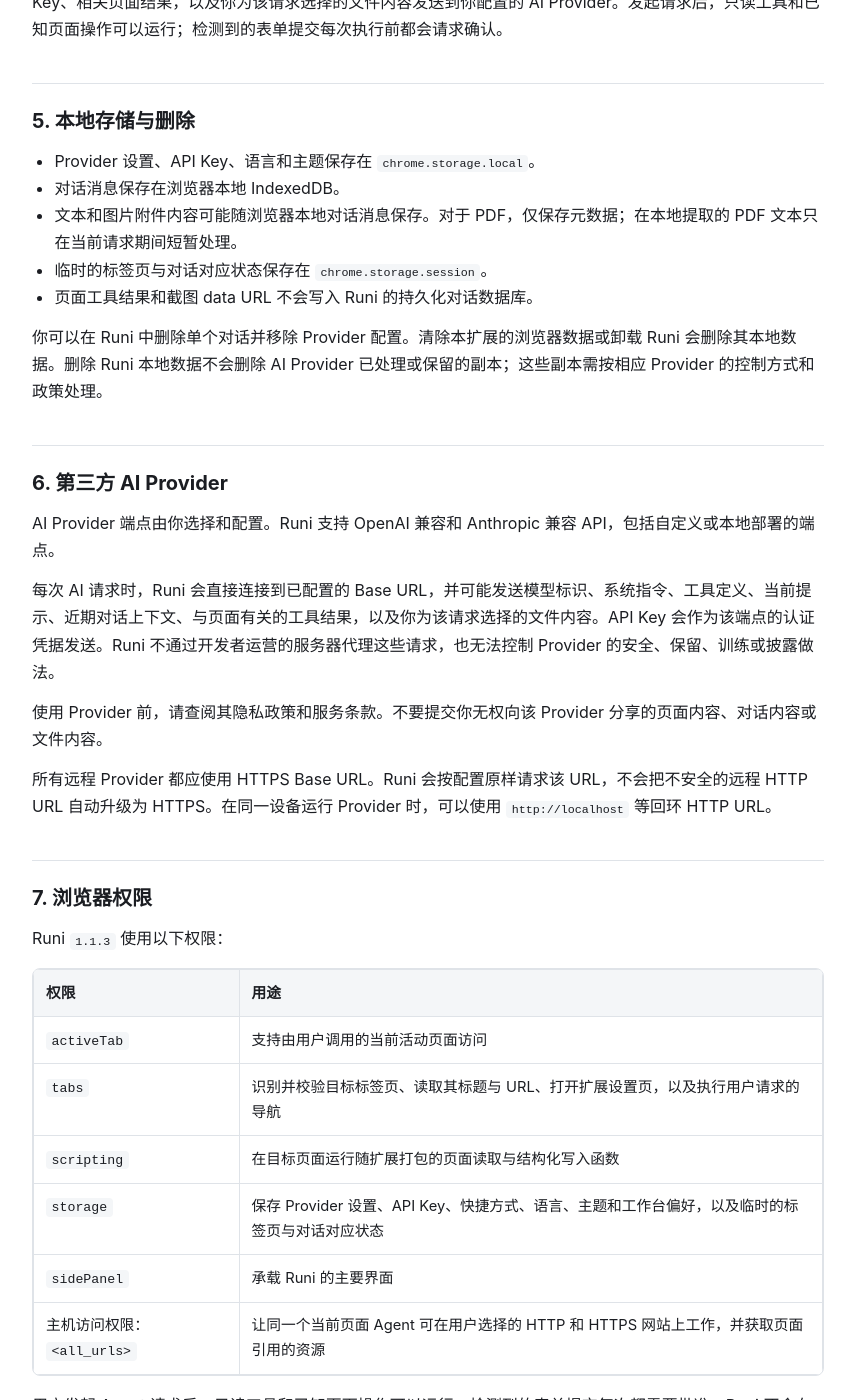
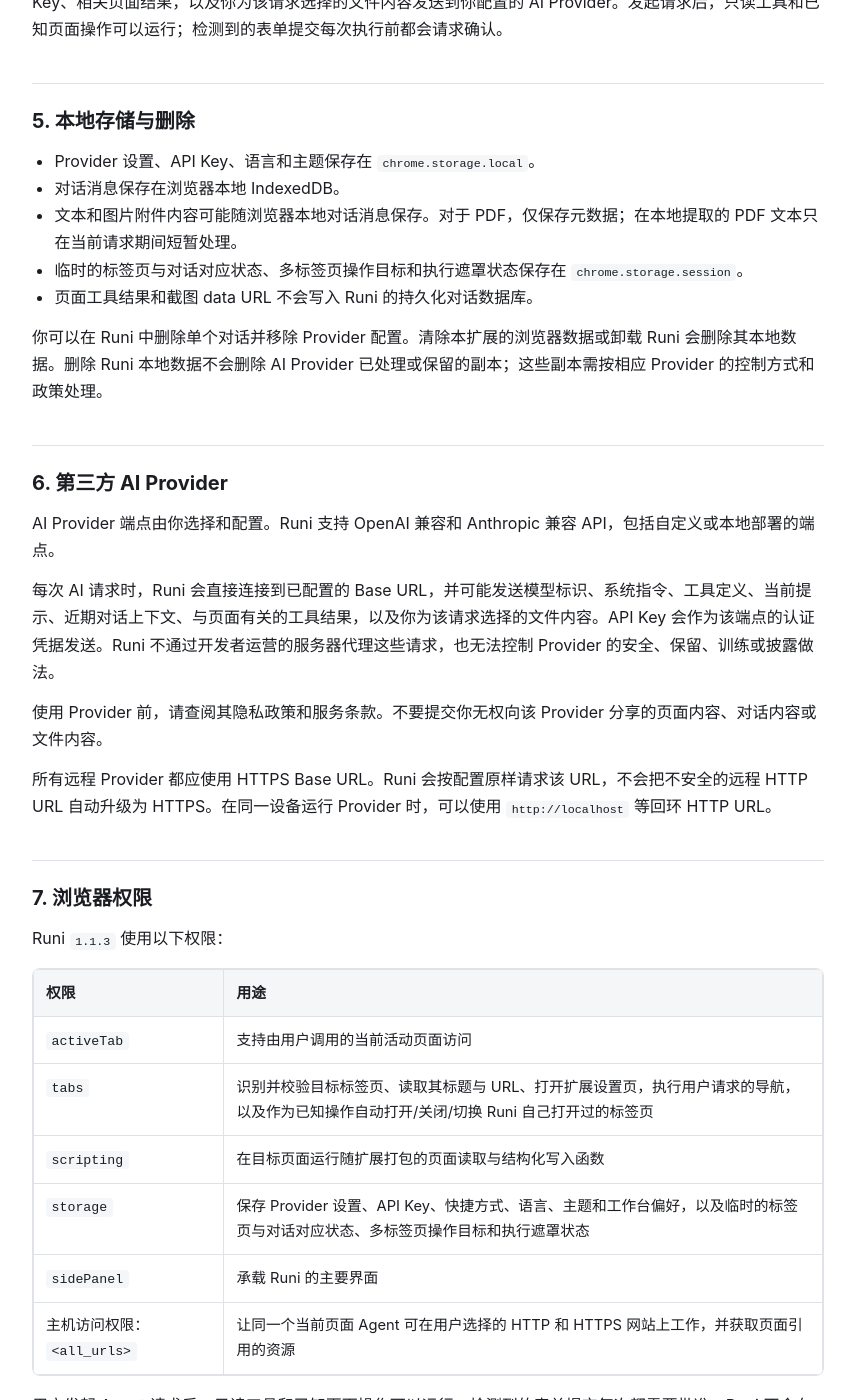
Before and after one commit to OmniMindNB/ai-assistant-for-browsers, a Jekyll site: the page built from docs/privacy-policy.md, in a window 1280 px wide and 1400 px high, scrolled down 2117 px. Shown: the whole window, without its empty margins (212-1067 px from the left). Built offline with Jekyll 4.4.1, drawn with Linux system fonts in a browser that asks for light colours; some of the changed text lies outside the part shown.

Commit message:
docs: 补齐多标签页编排、执行遮罩等已落地能力到 README/CLAUDE.md/合规文档
README.md/README.en.md、CLAUDE.md 的 Agent loop 架构描述仍停留在多标签页编排
（tab-session*.ts）、执行期页面遮罩（agent-overlay.ts/tab-overlay-state.ts）、
task-outcome.ts、tool-call-repair.ts、form-render.ts、action-result-text.ts、
content-script-messaging.ts 等特性落地之前，工具数量（10 只读+8 写入）也已过时
（现为 13 只读+11 写入+3 个非页面控制工具）。Chrome Web Store 权限说明与中/英
隐私政策的 `tabs`/`storage` 描述同样没有覆盖“Agent 可自动开关/切换自己打开的
标签页”“chrome.storage.session 现也存多标签页操作目标与执行遮罩状态”这两点
新增能力，一并补上以保持合规文案与实际行为一致。

Co-Authored-By: Claude Sonnet 5 <noreply@anthropic.com>
Claude-Session: https://claude.ai/code/session_01YBEYuwBhpMnzBa6A2FUnmk

```diff
--- a/docs/privacy-policy.md
+++ b/docs/privacy-policy.md
@@ -30,7 +30,7 @@ Provider 设置、API Key、界面偏好和对话历史保存在你的本机浏
 | 对话内容 | 你的提示词、快捷操作提示、近期对话历史和 AI 回复；其中可能包含你主动输入的个人信息或机密信息 | 对话消息保存在浏览器本地 IndexedDB | 当前提示和近期对话上下文会直接发送到你配置的 AI Provider |
 | Provider 配置与凭据 | Provider 名称、Base URL、模型、协议和 API Key | 保存在 `chrome.storage.local`，Runi 不进行同步 | Base URL 决定请求目标；模型和请求内容会发送到该端点，API Key 会作为认证请求头发送到该端点 |
 | 界面偏好 | 语言偏好和主题偏好 | 保存在 `chrome.storage.local` | Runi 不会将其发送给 AI Provider |
-| 会话状态 | 标签页对应的对话 | 保存在 `chrome.storage.session`；这是浏览器会话级存储，Runi 不进行同步 | 不会以会话记录的形式发送给 AI Provider |
+| 会话状态 | 标签页对应的对话、当前多标签页操作目标、页面执行遮罩是否生效 | 保存在 `chrome.storage.session`；这是浏览器会话级存储，Runi 不进行同步 | 不会以会话记录的形式发送给 AI Provider |
 
 就 Chrome Web Store 披露而言，Runi 将 `Website content` 以及可能出现在用户输入的对话或用户选择文件中的适用类别标记为收集/处理，因为这些内容会为了核心功能传输到用户自行选择的 AI Provider。Runi 开发者不会通过 Runi 后端接收这些内容。
 
@@ -51,7 +51,7 @@ Runi 不会把数据用于广告、画像、信贷或资格判断、无关的产
 - Provider 设置、API Key、语言和主题保存在 `chrome.storage.local`。
 - 对话消息保存在浏览器本地 IndexedDB。
 - 文本和图片附件内容可能随浏览器本地对话消息保存。对于 PDF，仅保存元数据；在本地提取的 PDF 文本只在当前请求期间短暂处理。
-- 临时的标签页与对话对应状态保存在 `chrome.storage.session`。
+- 临时的标签页与对话对应状态、多标签页操作目标和执行遮罩状态保存在 `chrome.storage.session`。
 - 页面工具结果和截图 data URL 不会写入 Runi 的持久化对话数据库。
 
 你可以在 Runi 中删除单个对话并移除 Provider 配置。清除本扩展的浏览器数据或卸载 Runi 会删除其本地数据。删除 Runi 本地数据不会删除 AI Provider 已处理或保留的副本；这些副本需按相应 Provider 的控制方式和政策处理。
@@ -73,9 +73,9 @@ Runi `1.1.3` 使用以下权限：
 | 权限 | 用途 |
 |---|---|
 | `activeTab` | 支持由用户调用的当前活动页面访问 |
-| `tabs` | 识别并校验目标标签页、读取其标题与 URL、打开扩展设置页，以及执行用户请求的导航 |
+| `tabs` | 识别并校验目标标签页、读取其标题与 URL、打开扩展设置页，执行用户请求的导航，以及作为已知操作自动打开/关闭/切换 Runi 自己打开过的标签页 |
 | `scripting` | 在目标页面运行随扩展打包的页面读取与结构化写入函数 |
-| `storage` | 保存 Provider 设置、API Key、快捷方式、语言、主题和工作台偏好，以及临时的标签页与对话对应状态 |
+| `storage` | 保存 Provider 设置、API Key、快捷方式、语言、主题和工作台偏好，以及临时的标签页与对话对应状态、多标签页操作目标和执行遮罩状态 |
 | `sidePanel` | 承载 Runi 的主要界面 |
 | 主机访问权限：`<all_urls>` | 让同一个当前页面 Agent 可在用户选择的 HTTP 和 HTTPS 网站上工作，并获取页面引用的资源 |
 
```
Also changed, not shown: CLAUDE.md (+12 -6 lines), README.en.md (+4 -2 lines), docs/chrome-store-permission-justifications.md (+4 -4 lines), docs/privacy-policy.en.md (+4 -4 lines), README.md.
